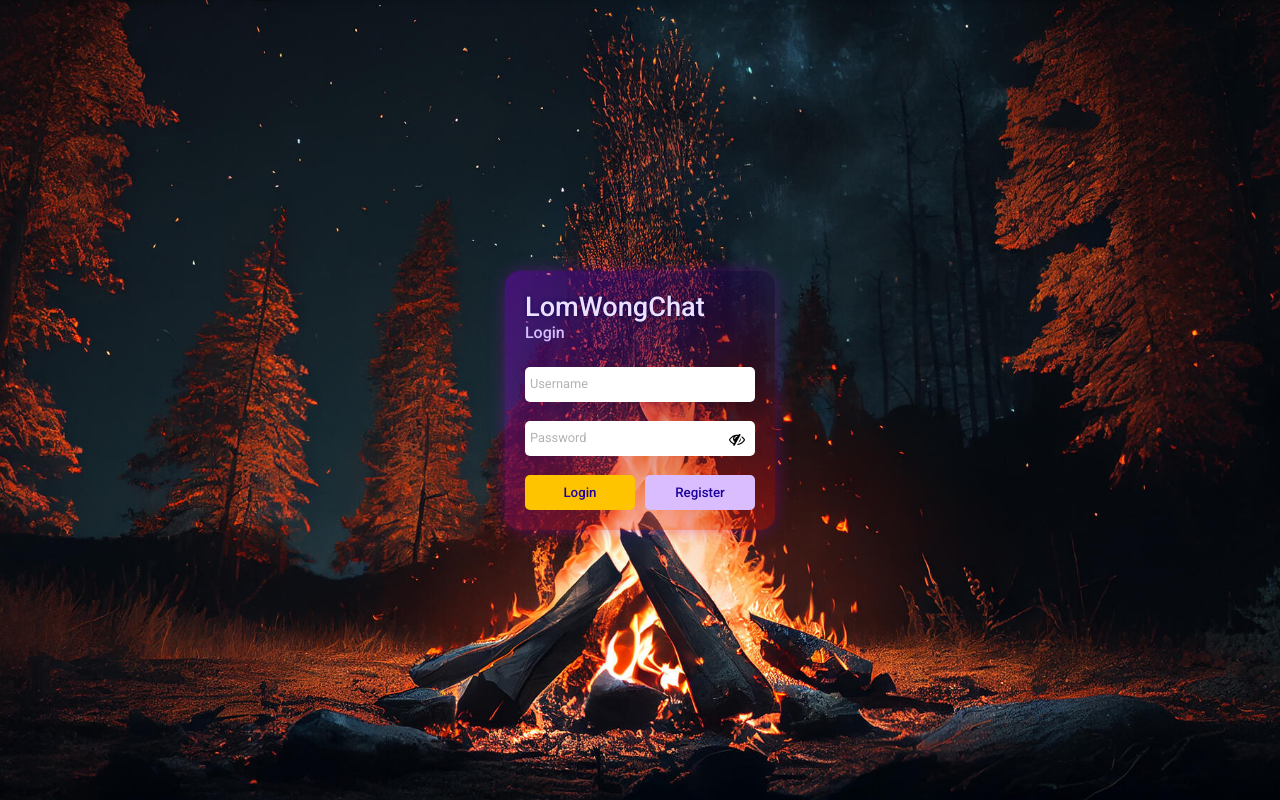
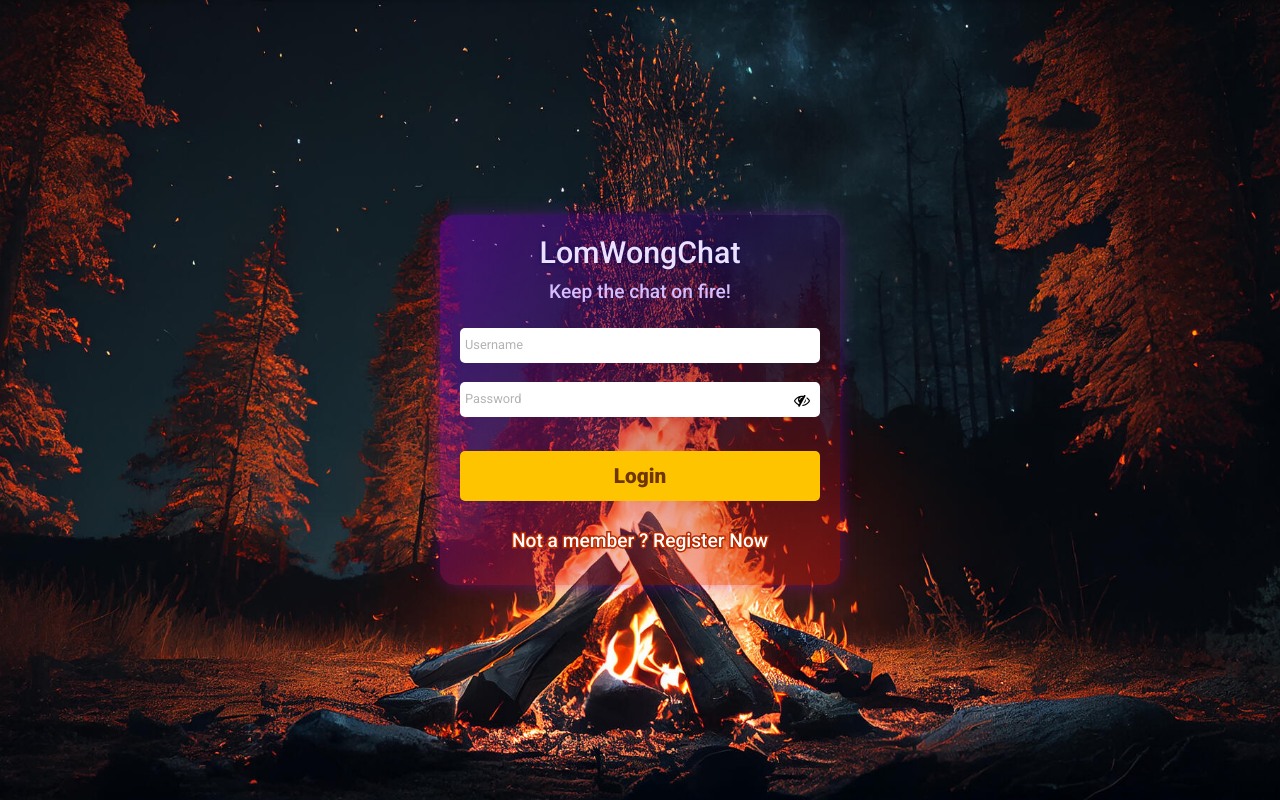
Before and after one commit to barrimos/lomwongchat, a React (Create React App) app in the folder frontend/: page / in a window 1280 px wide. Built offline with nearby package versions, Linux system fonts and the light colour scheme; no server answers.

Commit message:
update design login form

```diff
--- a/frontend/src/Pages/LoginPage/LoginPage.scss
+++ b/frontend/src/Pages/LoginPage/LoginPage.scss
@@ -21,18 +21,21 @@ input::-ms-clear {
                     linear-gradient(336deg, hsla(4, 94%, 48%, 0.4), hsla(240, 100%, 50%, 0) 70.71%);
         box-shadow: 0 0 20px -5px hsla(286, 100%, 50%, 0.507);
         border-radius: 15px;
-        max-width: 350px;
+        max-width: 400px;
+        width: 100%;
         margin: 0 15px;
         #titleForm{
             margin-bottom: 25px;
+            text-align: center;
             .titleHead{
-                font-size: 1.7em;
+                font-size: 1.9em;
                 font-weight: 500;
                 color: hsl(262, 100%, 94%);
                 text-shadow: 0 0 5px hsla(239, 100%, 17%, 0.7);
+                margin-bottom: 10px;
             }
             .subHead{
-                font-size: 1em;
+                font-size: 1.2em;
                 font-weight: 500;
                 color: hsl(263, 100%, 87%);
             }
@@ -111,25 +114,30 @@ input::-ms-clear {
                 background-repeat: no-repeat;
                 background-position-x: 150%;
                 &.btn{
+                    padding: 13px 0;
                     font-weight: 500;
+                }
+                &.loginBtn{
+                    font-size: 1.3em;
+                    font-weight: 800;
+                    background-color: hsl(46, 100%, 50%);
+                    color: hsl(29, 100%, 22%);
+                    margin-bottom: 15px;
+                    margin-top: 15px;
+                    &:active{
+                        background-color: hsl(46, 97%, 27%);
+                    }
                     &:hover{
                         background-position-x: -150%;
                         transition: background-position-x 500ms;
                     }
                 }
-                &.loginBtn{
-                    background-color: hsl(46, 100%, 50%);
-                    color: hsl(251, 100%, 31%);
-                    &:active{
-                        background-color: hsl(46, 97%, 27%);
-                    }
-                }
                 &.regisBtn{
-                    background-color: hsl(266, 100%, 87%);
-                    color: rgb(29, 0, 156);
-                    &:active{
-                        background-color: hsl(0, 0%, 100%);
-                    }
+                    color: rgb(255, 255, 255);
+                    font-size: 1.2em;
+                    -webkit-text-stroke-width: 3px;
+	                -webkit-text-stroke-color: rgb(184, 43, 0);
+                    paint-order: stroke fill;
                 }
                 &.invalidBtn{
                     background-color: gray;
@@ -141,45 +149,6 @@ input::-ms-clear {
                 }
             }
         }
-
-        div:has(#captchaStatus){
-            font-size: .8em;
-            margin-top: 5px;
-            margin-bottom: 20px;
-            color: hsl(0, 0%, 100%);
-            #captchaStatus{
-                color: white;
-                padding: 3px 5px;
-                font-weight: bold;
-                &.incorrect{
-                    background-color: red;
-                }
-                &.correct{
-                    background-color: green;
-                }
-            }
-        }
-        .captchaWrapper{
-            margin: 5px auto;
-            #captchaText{
-                width: calc(100% - 60px);
-            }
-            .accessibilityWrapper{
-                .accessibility{
-                    margin-left: 5px;
-                    width: 25px;
-                    height: 25px;
-                    background-color: white;
-                    border-radius: 5px;
-                    font-family: 'Times New Roman', Times, serif;
-                }
-            }
-        }
-        .captchaWrapper, .accessibilityWrapper{
-            display: flex;
-            align-items: center;
-            justify-content: space-between;
-        }
     }
 }
 .swalInput{
@@ -189,9 +158,6 @@ input::-ms-clear {
     &+.swalInput{
         margin-top: 10px;
     }
-    &#swalTitle{
-
-    }
     &#swalDetail{
         height: 120px;
     }
--- a/frontend/src/Pages/LoginPage/LoginPage.tsx
+++ b/frontend/src/Pages/LoginPage/LoginPage.tsx
@@ -239,7 +239,7 @@ const LoginPage = (): JSX.Element => {
           :
           <div id='loginPageBody' className='d-flex justify-content-center align-items-center w-100'>
             {
-              <Form action='#' method='POST' className='form p-15 p-md-20' id='loginForm' head='LomWongChat' headClass='titleHead' subHead='Login' subHeadClass='subHead' target='_self' autoComplete='on'>
+              <Form action='#' method='POST' className='form p-15 p-md-20' id='loginForm' head='LomWongChat' headClass='titleHead' subHead='Keep the chat on fire!' subHeadClass='subHead' target='_self' autoComplete='on'>
                 <div className='inputWrapper'>
                   <Input
                     onChange={(e: ChangeEvent<HTMLInputElement>) => getInputValue(e, setInputUsername, 15)}
@@ -285,7 +285,7 @@ const LoginPage = (): JSX.Element => {
                       <></>
                   }
                 </div>
-                <div className='buttonWrapper d-block d-md-flex'>
+                <div className='buttonWrapper d-block'>
                   {
                     <>
                       {
@@ -306,8 +306,8 @@ const LoginPage = (): JSX.Element => {
                               type='button'
                               name='regis'
                               id='regisBtn'
-                              className='btn regisBtn formBtn mb-10 mb-md-0 ml-md-10'
-                              innerText='Register'
+                              className='btn regisBtn formBtn mb-10 mb-md-0'
+                              innerText='Not a member ? Register Now'
                             />
                           </>
                       }
```
Also changed, not shown: frontend/src/Pages/LoginPage/dist/LoginPage.css.
